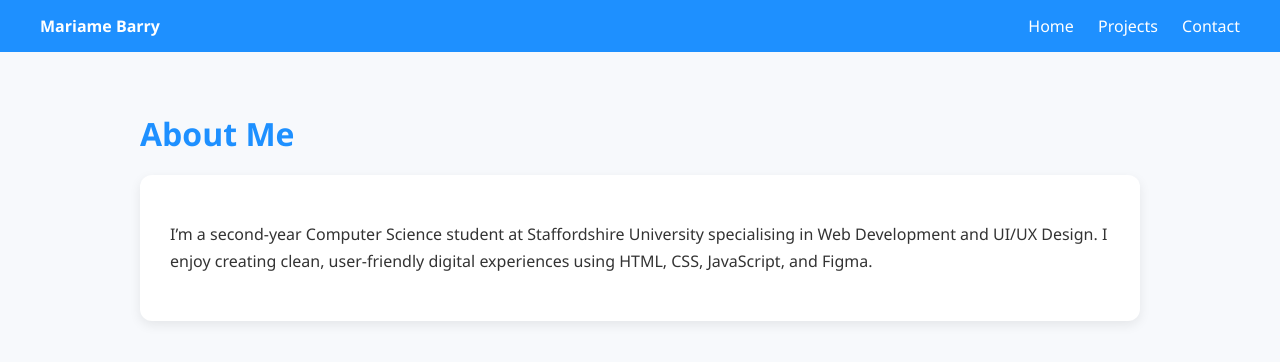
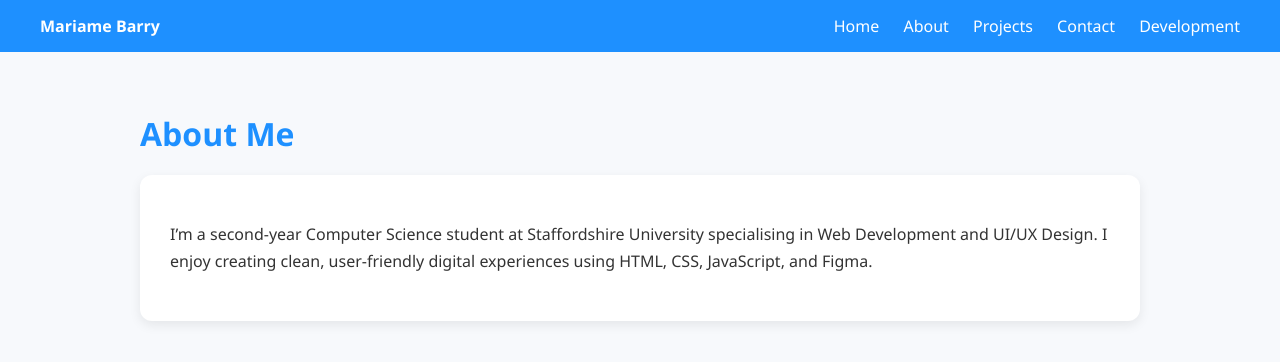
Before and after one commit to b032549n/b032549n.github.io, a plain HTML site: page about.html in a window 1280 px wide. Drawn offline with Linux system fonts and the light colour scheme.

Commit message:
Add 'About' and 'Development' links to navigation

```diff
--- a/about.html
+++ b/about.html
@@ -13,8 +13,10 @@
     <strong>Mariame Barry</strong>
     <div>
         <a href="index.html">Home</a>
+        <a href="about.html">About</a>
         <a href="projects.html">Projects</a>
         <a href="contact.html">Contact</a>
+        <a href="development.html">Development</a>
     </div>
 </nav>
 
```
